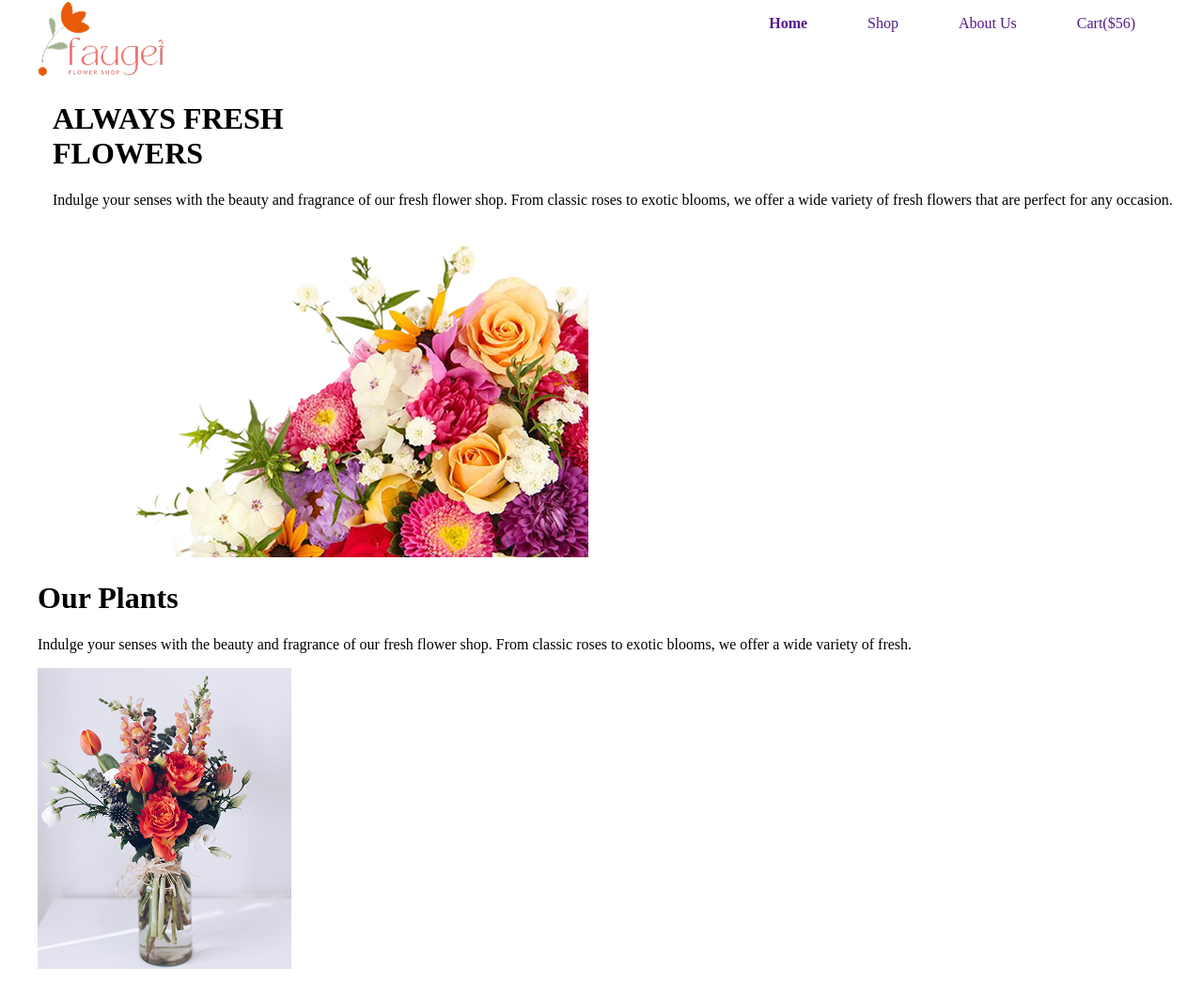
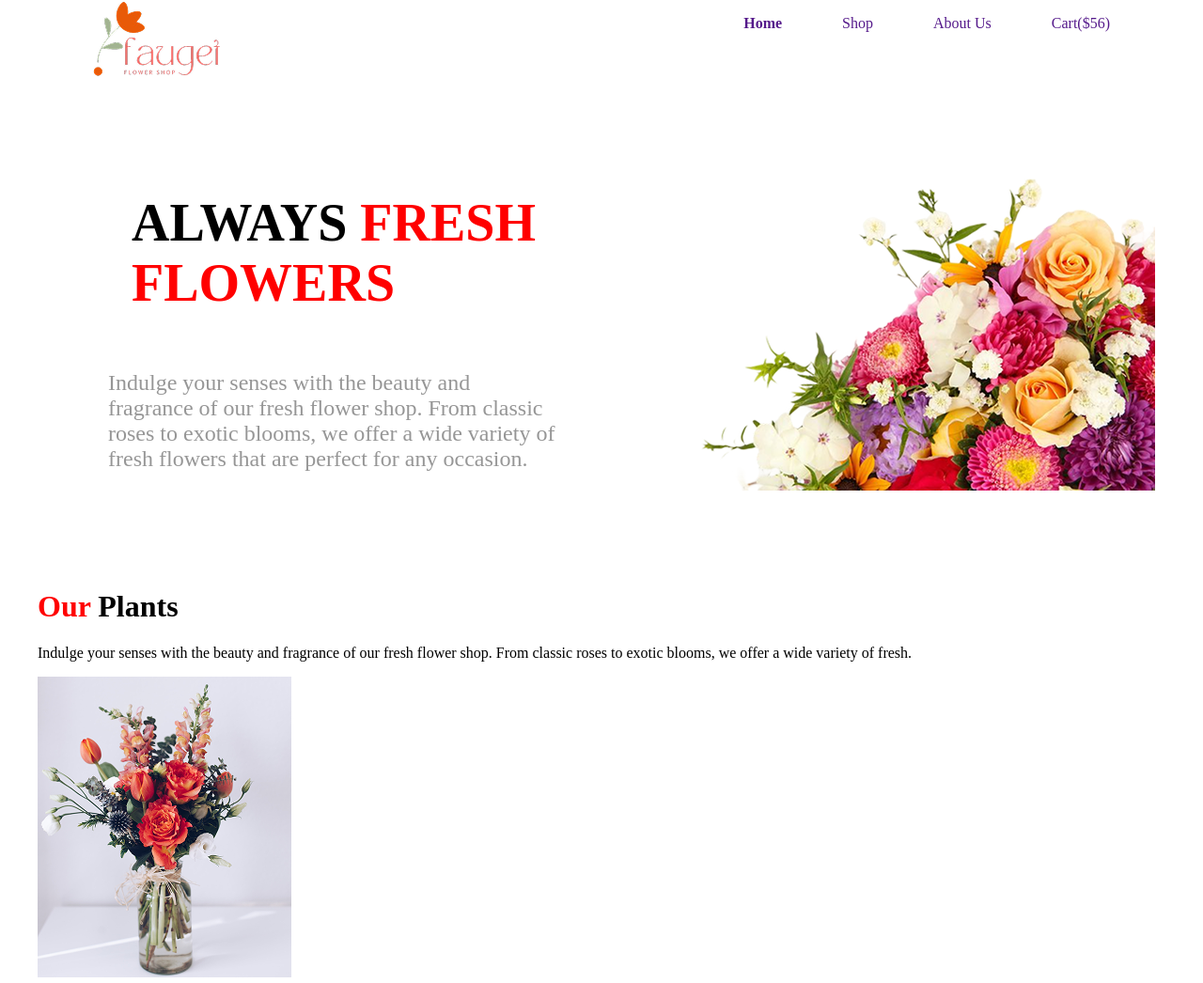
Before and after one commit to shoab92/Assignment-02, a plain HTML site: page index.html in a window 1280 px wide. Shown: the top 1046 px of the page at 94% size. Drawn offline with Linux system fonts and the light colour scheme.

Commit message:
added banner part with css

```diff
--- a/style.css
+++ b/style.css
@@ -61,3 +61,34 @@
         a {
             text-decoration: none;
         }
+
+        .banner {
+            display: flex;
+            justify-content: space-between;
+            align-items: center;
+            margin: 5rem auto;
+        }
+
+
+        .banner-title {
+            font-size: 3.5rem;
+        }
+
+        .banner-para {
+            font-size: 1.5rem;
+            color: rgba(0, 0, 0, 0.411);
+        }
+
+        span {
+            color: red;
+        }
+
+        .banner-text {
+            display: flex;
+            flex-direction: column;
+            align-items: center;
+            /*border: 3px solid red;*/
+            margin: 0 0;
+            height: auto;
+            width: 30rem;
+        }
```
